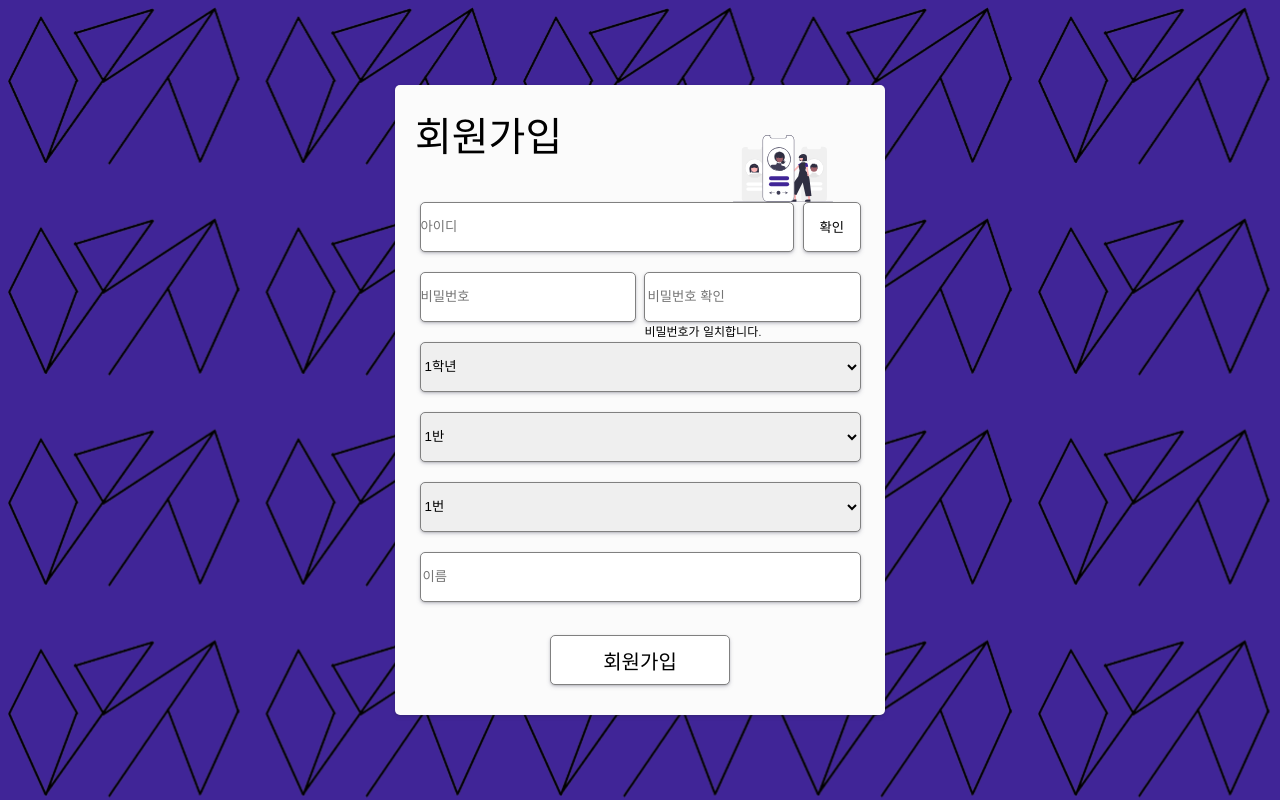
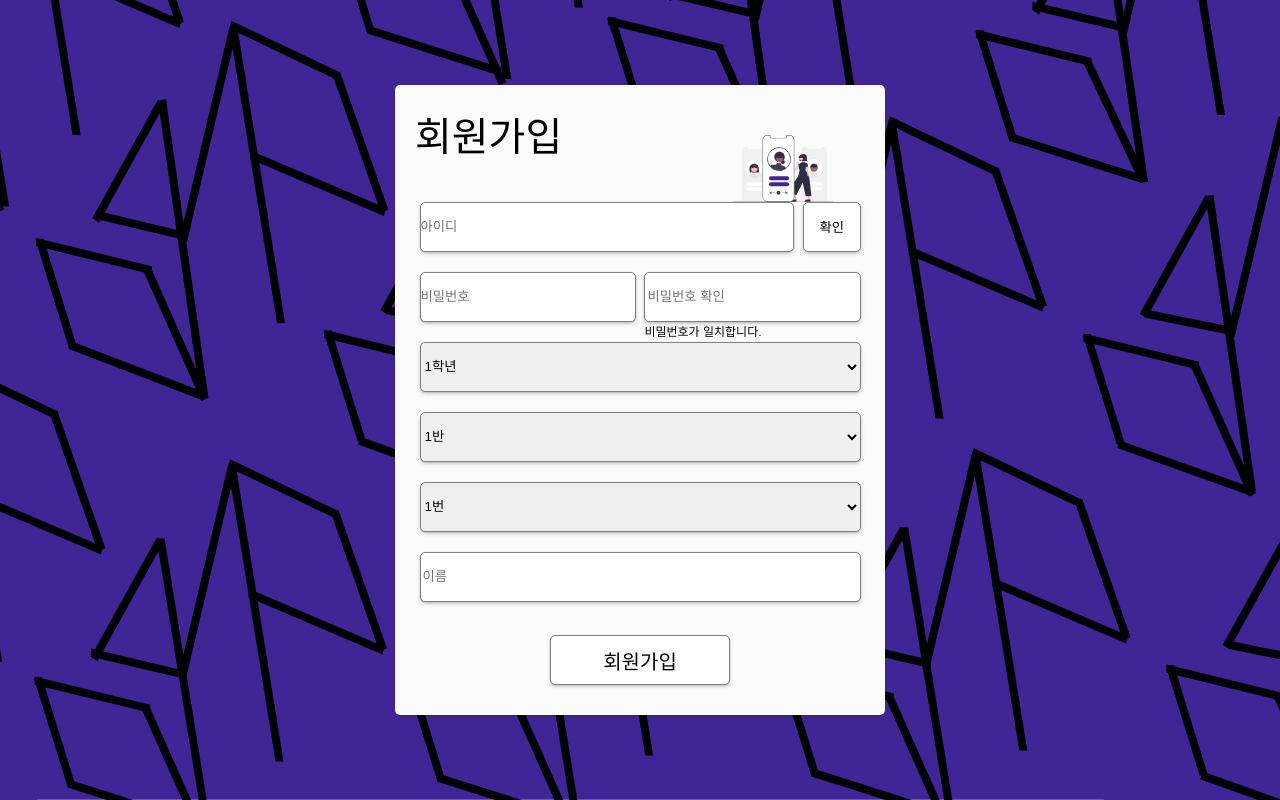
Before and after one commit to B1ND-6th-intern/GLASS_WEB, a React (Create React App) app: page /#/signup in a window 1280 px wide. Built offline with nearby package versions, Linux system fonts and the light colour scheme.

Commit message:
add : background img, update : SignupPage
배경화면 수정했습니다.

```diff
--- a/src/page/Login/LoginPage.css
+++ b/src/page/Login/LoginPage.css
@@ -1,10 +1,10 @@
 .Login-container {
   width: 100vw;
   height: 100vh;
-  background: url("../../assets//img/BlackLogo.png");
-  background-size: 250px;
+  background: url("../../assets//img/LogoBackGround.svg");
+  background-size: cover;
   background-color: var(--main_color);
-  background-repeat: space;
+  background-repeat: no-repeat;
   display: flex;
   align-items: center;
   justify-content: center;
--- a/src/page/Signup/SignupPage.css
+++ b/src/page/Signup/SignupPage.css
@@ -1,10 +1,10 @@
 .signup-container {
   width: 100vw;
   height: 100vh;
-  background: url("../../assets//img/BlackLogo.png");
-  background-size: 250px;
+  background: url("../../assets//img/LogoBackGround.svg");
+  background-size: cover;
   background-color: var(--main_color);
-  background-repeat: space;
+  background-repeat: no-repeat;
   display: flex;
   align-items: center;
   justify-content: center;
```
Also changed, not shown: src/assets/img/LogoBackGround.svg (added).
